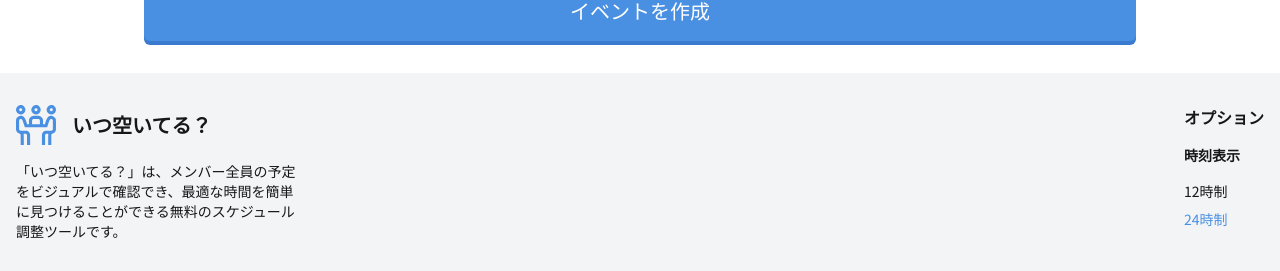
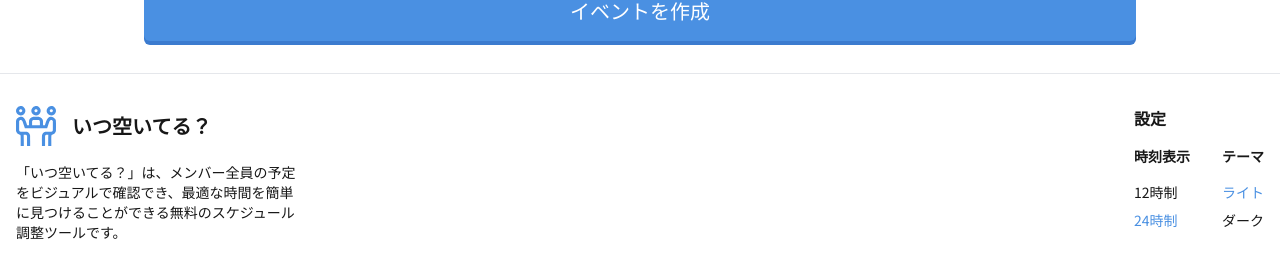
Before and after one commit to takumitoma/itsu-aiteru-scheduler, a Next.js app: page / in a window 1280 px wide. Shown: the part 832-1103 px from the top of the page. Built offline with nearby package versions, Linux system fonts and the light colour scheme; no server answers.

Commit message:
feat: add option to change theme in Footer

```diff
--- a/src/components/Footer/Footer.tsx
+++ b/src/components/Footer/Footer.tsx
@@ -2,12 +2,21 @@
 
 import Image from 'next/image';
 import { useTimeFormatContext } from '@/providers/TimeFormatContext';
+import { useTheme } from 'next-themes';
+import { useEffect, useState } from 'react';
 
 const Footer: React.FC = () => {
   const { timeFormat, setTimeFormat } = useTimeFormatContext();
+  const { theme, setTheme } = useTheme();
+
+  // to fix hydration mismatch with next-themes
+  const [mounted, setMounted] = useState(false);
+  useEffect(() => {
+    setMounted(true);
+  }, []);
 
   return (
-    <footer className="py-8 bg-gray-100">
+    <footer className="py-8 border-t border-borderGray">
       <div className="max-w-7xl mx-auto px-4 flex justify-between">
         {/* 320px (minimum vw designed for) minus padding from px-4 */}
         <section className="flex flex-col w-[calc(320px-2rem)] space-y-4">
@@ -23,7 +32,8 @@ const Footer: React.FC = () => {
 
         {/* Settings */}
         <section className="flex flex-col space-y-4">
-          <h4 className="font-semibold">オプション</h4>
+          <h4 className="font-semibold">設定</h4>
+          <div className="flex space-x-8">
             <div className="flex flex-col space-y-4">
               <p className="font-semibold text-sm">時刻表示</p>
               <div className="flex flex-col space-y-2">
@@ -47,6 +57,32 @@ const Footer: React.FC = () => {
                 </button>
               </div>
             </div>
+            {mounted && (
+              <div className="flex flex-col space-y-4">
+                <p className="font-semibold text-sm">テーマ</p>
+                <div className="flex flex-col space-y-2">
+                  <button
+                    type="button"
+                    className={`text-left text-sm ${
+                      theme === 'light' ? 'text-primary' : 'text-foreground hover:underline'
+                    }`}
+                    onClick={() => setTheme('light')}
+                  >
+                    ライト
+                  </button>
+                  <button
+                    type="button"
+                    className={`text-left text-sm ${
+                      theme === 'dark' ? 'text-primary' : 'text-foreground hover:underline'
+                    }`}
+                    onClick={() => setTheme('dark')}
+                  >
+                    ダーク
+                  </button>
+                </div>
+              </div>
+            )}
+          </div>
         </section>
       </div>
     </footer>
--- a/src/styles/globals.css
+++ b/src/styles/globals.css
@@ -10,14 +10,14 @@
   --primary-light: #4A90E2CC;
   --primary-very-light: #F0F8FF;
   --custom-black: #171717;
+  --border-gray: #e5e7eb;
 }
 
-/* @media (prefers-color-scheme: dark) {
-  :root {
-    --background: #0a0a0a;
-    --foreground: #ededed;
-  }
-} */
+.dark {
+  --background: #0a0a0a;
+  --foreground: #ededed;
+  --border-gray: #374151;
+}
 
 body {
   color: var(--foreground);
--- a/tailwind.config.ts
+++ b/tailwind.config.ts
@@ -15,7 +15,8 @@ const config: Config = {
         primaryHover: 'var(--primary-hover)',
         primaryLight: 'var(--primary-light)',
         primaryVeryLight: 'var(--primary-very-light)',
-        customBlack: 'var(--custom-black)'
+        customBlack: 'var(--custom-black)',
+        borderGray: 'var(--border-gray)',
       },
       fontFamily: {
         sans: ['var(--font-noto-sans-jp)'],
```
Lines whose indentation alone changed are shown as unchanged.
